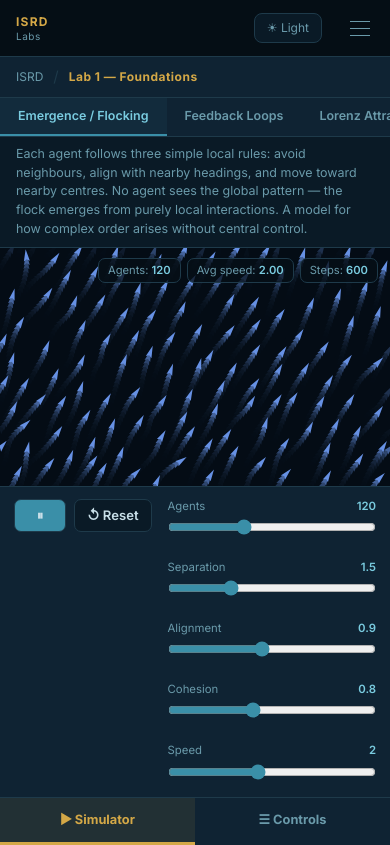
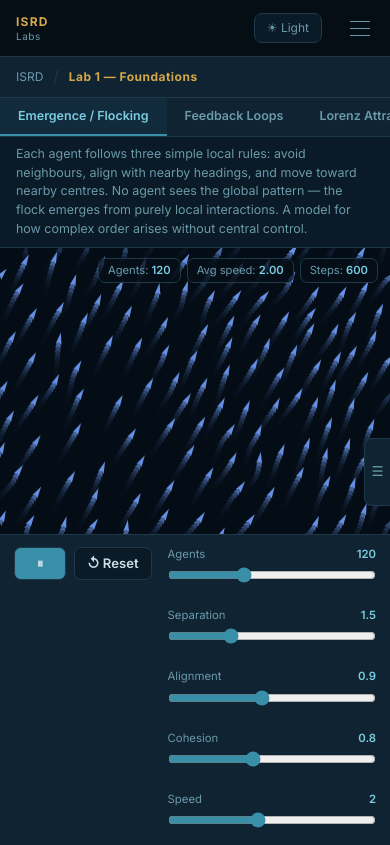
Before and after one commit to kurtrowley/isrd-site, a React (Vite) app: page /lab/foundations in a window 390 px wide. Built offline with nearby package versions, Linux system fonts and the light colour scheme; the HTML template or start-up script is replaced by a standard one.

Commit message:
Mobile: slide-out drawer (sim never unmounts), ResizeObserver fixes blank canvas on mobile init

```diff
--- a/src/components/LabLayout.tsx
+++ b/src/components/LabLayout.tsx
@@ -1,8 +1,8 @@
 // LabLayout — standard wrapper for every lab page.
 // Desktop: side-by-side canvas + sidebar.
-// Mobile: canvas fills screen, bottom toggle bar switches to controls panel.
+// Mobile: canvas always runs (never unmounts), right-edge drawer slides over it.
 
-import { useState, type ReactNode } from 'react';
+import { useState, useRef, type ReactNode } from 'react';
 import { Link } from 'react-router-dom';
 import type { LabConfig } from '../toolkit/types';
 import { THEME_ACCENTS } from '../labs/registry';
@@ -12,20 +12,31 @@ interface Props {
   simArea: ReactNode;
   sidebarContent?: ReactNode;
   children?: ReactNode;
-  // Optional controlled mobile panel (lets parent drive switching via canvas events)
+  // Parent can drive drawer open/closed (e.g. auto-open on person click)
   mobilePanel?: 'sim' | 'controls';
   onMobilePanelChange?: (v: 'sim' | 'controls') => void;
 }
 
 export function LabLayout({ lab, simArea, sidebarContent, children, mobilePanel: mobilePanelProp, onMobilePanelChange }: Props) {
   const accent = THEME_ACCENTS[lab.theme] ?? 'var(--accent)';
-  const [mobilePanelLocal, setMobilePanelLocal] = useState<'sim' | 'controls'>('sim');
+  const [drawerOpenLocal, setDrawerOpenLocal] = useState(false);
 
-  // Use controlled value if provided, otherwise use local state
-  const mobilePanel = mobilePanelProp ?? mobilePanelLocal;
-  const setMobilePanel = (v: 'sim' | 'controls') => {
-    setMobilePanelLocal(v);
-    onMobilePanelChange?.(v);
+  // Treat 'controls' = drawer open, 'sim' = drawer closed
+  const drawerOpen = mobilePanelProp === 'controls' ? true
+                   : mobilePanelProp === 'sim'      ? false
+                   : drawerOpenLocal;
+
+  const setDrawerOpen = (open: boolean) => {
+    setDrawerOpenLocal(open);
+    onMobilePanelChange?.(open ? 'controls' : 'sim');
+  };
+
+  // Touch swipe-to-close
+  const touchStartX = useRef(0);
+  const handleTouchStart = (e: React.TouchEvent) => { touchStartX.current = e.touches[0].clientX; };
+  const handleTouchEnd   = (e: React.TouchEvent) => {
+    const dx = e.changedTouches[0].clientX - touchStartX.current;
+    if (dx > 60) setDrawerOpen(false); // swipe right → close
   };
 
   return (
@@ -52,43 +63,84 @@ export function LabLayout({ lab, simArea, sidebarContent, children, mobilePanel:
         </div>
       </div>
 
-      {/* ── Mobile layout ── */}
-      <div className="lab-mobile" style={{ flex:1, display:'none', flexDirection:'column', overflow:'hidden', minHeight:0 }}>
-        {/* Active panel */}
-        <div style={{ flex:1, overflow:'hidden', minHeight:0 }}>
-          {mobilePanel === 'sim'
-            ? simArea
-            : <div style={{ height:'100%', overflowY:'auto', background:'var(--panel)' }}>
-                {sidebarContent ?? <DefaultSidebar lab={lab} accent={accent} />}
-              </div>
-          }
+      {/* ── Mobile layout ── sim always mounted, drawer slides over ── */}
+      <div className="lab-mobile" style={{ flex:1, position:'relative', overflow:'hidden', minHeight:0, display:'none' }}>
+
+        {/* Canvas — always in DOM, never unmounts, sim keeps running */}
+        <div style={{ position:'absolute', inset:0 }}>
+          {simArea}
         </div>
 
-        {/* Bottom toggle bar */}
-        <div style={{ display:'flex', borderTop:'1px solid var(--line)', background:'var(--panel)', flexShrink:0 }}>
-          <button
-            onClick={() => setMobilePanel('sim')}
-            style={{
-              flex:1, padding:'12px 8px', fontSize:'.8rem', fontWeight:700,
-              border:'none', cursor:'pointer', transition:'all .15s',
-              borderBottom: `3px solid ${mobilePanel === 'sim' ? accent : 'transparent'}`,
-              background: mobilePanel === 'sim' ? `${accent}18` : 'transparent',
-              color: mobilePanel === 'sim' ? accent : 'var(--muted)',
-            }}>
-            ▶ Simulator
-          </button>
-          <button
-            onClick={() => setMobilePanel('controls')}
-            style={{
-              flex:1, padding:'12px 8px', fontSize:'.8rem', fontWeight:700,
-              border:'none', cursor:'pointer', transition:'all .15s',
-              borderBottom: `3px solid ${mobilePanel === 'controls' ? accent : 'transparent'}`,
-              background: mobilePanel === 'controls' ? `${accent}18` : 'transparent',
-              color: mobilePanel === 'controls' ? accent : 'var(--muted)',
-            }}>
-            ☰ Controls
-          </button>
+        {/* Backdrop — tap to close drawer */}
+        <div
+          onClick={() => setDrawerOpen(false)}
+          style={{
+            position:'absolute', inset:0, zIndex:10,
+            background:'rgba(0,0,0,0.45)',
+            opacity: drawerOpen ? 1 : 0,
+            pointerEvents: drawerOpen ? 'auto' : 'none',
+            transition:'opacity .25s',
+          }}
+        />
+
+        {/* Slide-out drawer from the right */}
+        <div
+          onTouchStart={handleTouchStart}
+          onTouchEnd={handleTouchEnd}
+          style={{
+            position:'absolute', top:0, right:0, height:'100%',
+            width:'88%', maxWidth:340,
+            background:'var(--panel)',
+            borderLeft:'1px solid var(--line)',
+            transform: `translateX(${drawerOpen ? '0' : '100%'})`,
+            transition:'transform 0.26s cubic-bezier(0.4,0,0.2,1)',
+            zIndex:20,
+            display:'flex', flexDirection:'column',
+            willChange:'transform',
+          }}
+        >
+          {/* Drawer header */}
+          <div style={{ display:'flex', alignItems:'center', justifyContent:'space-between', padding:'10px 16px', borderBottom:'1px solid var(--line)', flexShrink:0 }}>
+            <span style={{ fontSize:'.72rem', fontWeight:700, letterSpacing:'.08em', textTransform:'uppercase', color:'var(--muted)' }}>
+              Controls
+            </span>
+            <button
+              onClick={() => setDrawerOpen(false)}
+              style={{ background:'none', border:'none', color:'var(--muted)', fontSize:'1.1rem', cursor:'pointer', padding:'2px 4px', lineHeight:1 }}
+              aria-label="Close"
+            >
+              ✕
+            </button>
+          </div>
+
+          {/* Drawer content — scrollable */}
+          <div style={{ flex:1, overflow:'hidden', display:'flex', flexDirection:'column' }}>
+            {sidebarContent ?? <DefaultSidebar lab={lab} accent={accent} />}
+          </div>
         </div>
+
+        {/* Pull-tab — always visible on right edge, opens drawer */}
+        <button
+          onClick={() => setDrawerOpen(true)}
+          aria-label="Open controls"
+          style={{
+            position:'absolute', right:0, top:'50%', transform:'translateY(-50%)',
+            width:26, height:68,
+            background:'var(--panel)',
+            border:'1px solid var(--line)',
+            borderRight:'none',
+            borderRadius:'8px 0 0 8px',
+            zIndex:15,
+            cursor:'pointer',
+            display:'flex', alignItems:'center', justifyContent:'center',
+            opacity: drawerOpen ? 0 : 1,
+            pointerEvents: drawerOpen ? 'none' : 'auto',
+            transition:'opacity .2s',
+            padding:0,
+          }}
+        >
+          <span style={{ fontSize:'.85rem', color:'var(--muted)', lineHeight:1 }}>☰</span>
+        </button>
       </div>
 
       {children}
@@ -96,7 +148,7 @@ export function LabLayout({ lab, simArea, sidebarContent, children, mobilePanel:
       <style>{`
         @media (max-width: 768px) {
           .lab-desktop { display: none !important; }
-          .lab-mobile  { display: flex !important; }
+          .lab-mobile  { display: block !important; }
         }
       `}</style>
     </div>
--- a/src/labs/Lab3BioSystemics/MECFSSimulator.tsx
+++ b/src/labs/Lab3BioSystemics/MECFSSimulator.tsx
@@ -297,11 +297,18 @@ export function MECFSSimulator({
     const canvas = canvasRef.current!;
     const resize = () => {
       const parent = canvas.parentElement!;
-      canvas.width  = parent.clientWidth;
-      canvas.height = parent.clientHeight;
+      const w = parent.clientWidth;
+      const h = parent.clientHeight;
+      if (w > 0 && h > 0) {
+        canvas.width  = w;
+        canvas.height = h;
+      }
     };
     resize();
     window.addEventListener('resize', resize);
+    // ResizeObserver catches mobile layout shifts (e.g. container was display:none on mount)
+    const ro = new ResizeObserver(() => resize());
+    if (canvas.parentElement) ro.observe(canvas.parentElement);
 
     const env: SimEnv = {
       r0: outbreak.r0, pathogenSeverity: outbreak.pathogenSeverity,
@@ -324,6 +331,7 @@ export function MECFSSimulator({
 
     return () => {
       window.removeEventListener('resize', resize);
+      ro.disconnect();
       cancelAnimationFrame(simRef.current?.frameId ?? 0);
       canvas.removeEventListener('mousemove', handleMouseMove);
       canvas.removeEventListener('click', handleClick);
```
